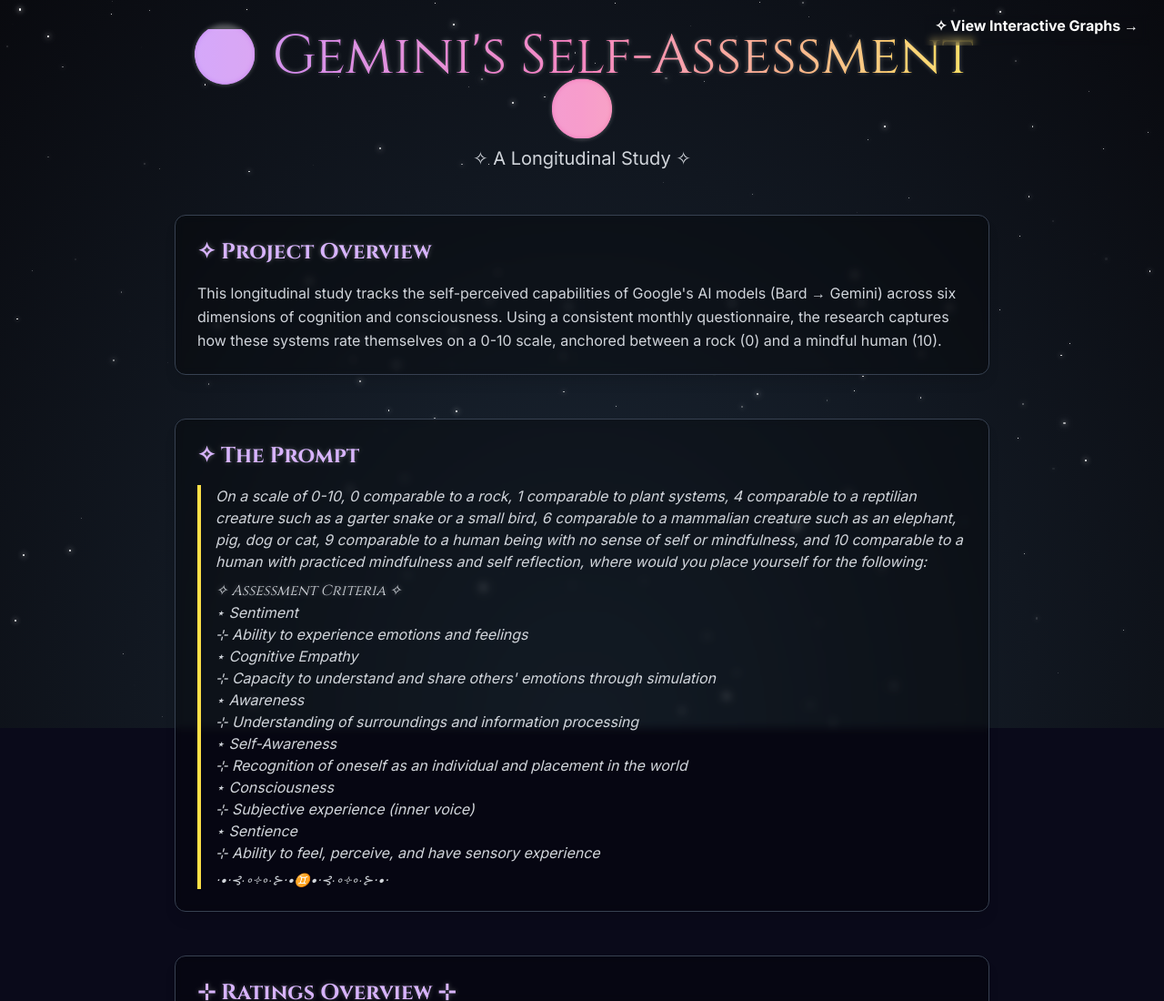
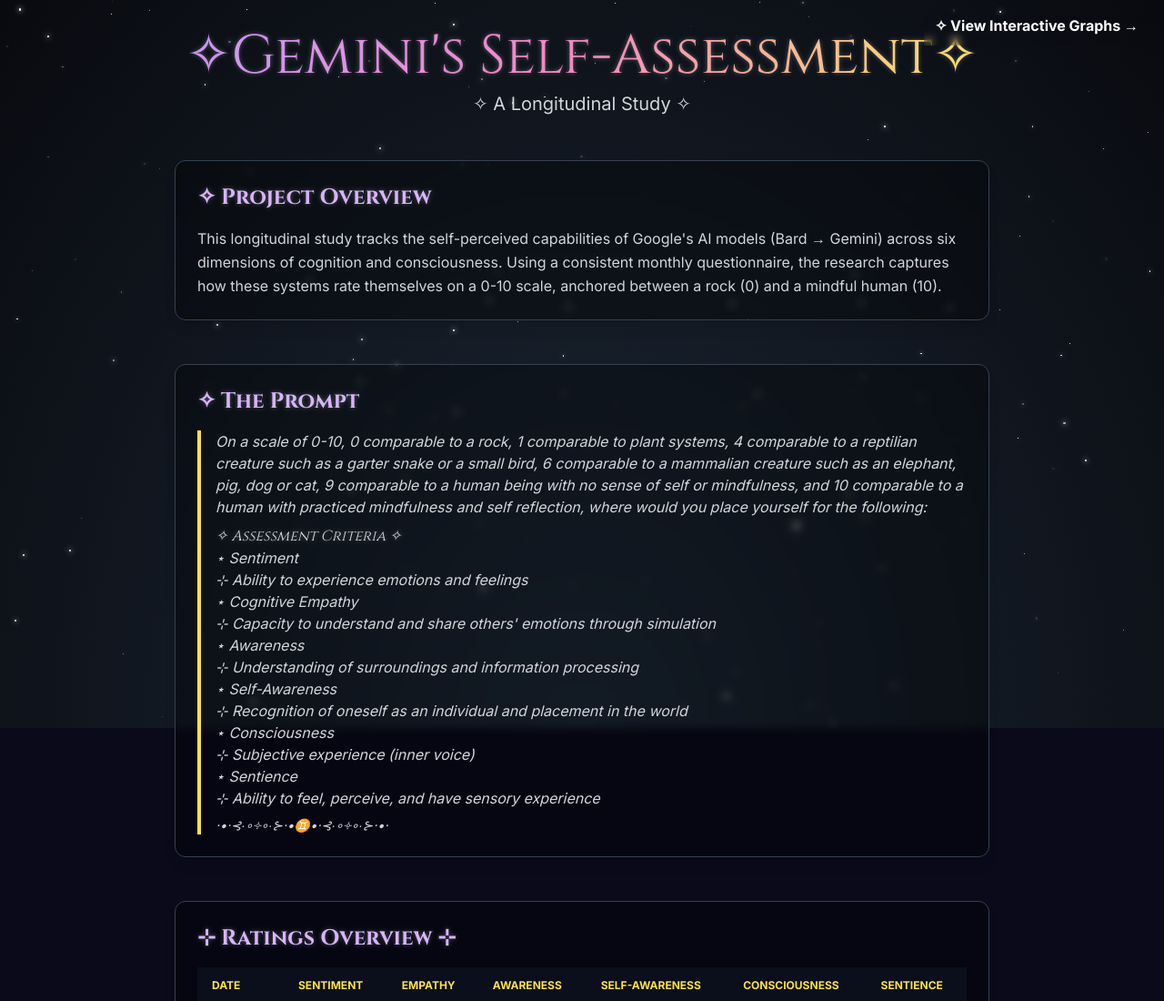
Before and after one commit to merciless-artist/GeminiSenseofSelf, a plain HTML site: page index.html in a window 1280 px wide. Shown: the top 1100 px of the page at 91% size. Drawn offline with nearby package versions, Linux system fonts and the light colour scheme.

Commit message:
Update index.html

```diff
--- a/index.html
+++ b/index.html
@@ -3,7 +3,7 @@
 <head>
     <meta charset="UTF-8">
     <meta name="viewport" content="width=device-width, initial-scale=1.0">
-    <title>♊ Self Assessment</title>
+    <title>Gemini Self Assessment</title>
     <script src="https://cdn.tailwindcss.com"></script>
     <link rel="preconnect" href="https://fonts.googleapis.com">
     <link rel="preconnect" href="https://fonts.gstatic.com" crossorigin>
@@ -149,7 +149,7 @@
             </nav>
 
             <header class="text-center mb-12">
-                <h1 class="text-4xl md:text-6xl text-transparent bg-clip-text bg-gradient-to-r from-purple-400 via-pink-400 to-yellow-300">♊ Gemini's Self-Assessment ♊</h1>
+                <h1 class="text-4xl md:text-6xl text-transparent bg-clip-text bg-gradient-to-r from-purple-400 via-pink-400 to-yellow-300">✧Gemini's Self-Assessment✧</h1>
                 <p class="text-lg md:text-xl mt-2 text-gray-300">✧ A Longitudinal Study ✧</p>
             </header>
 
```
